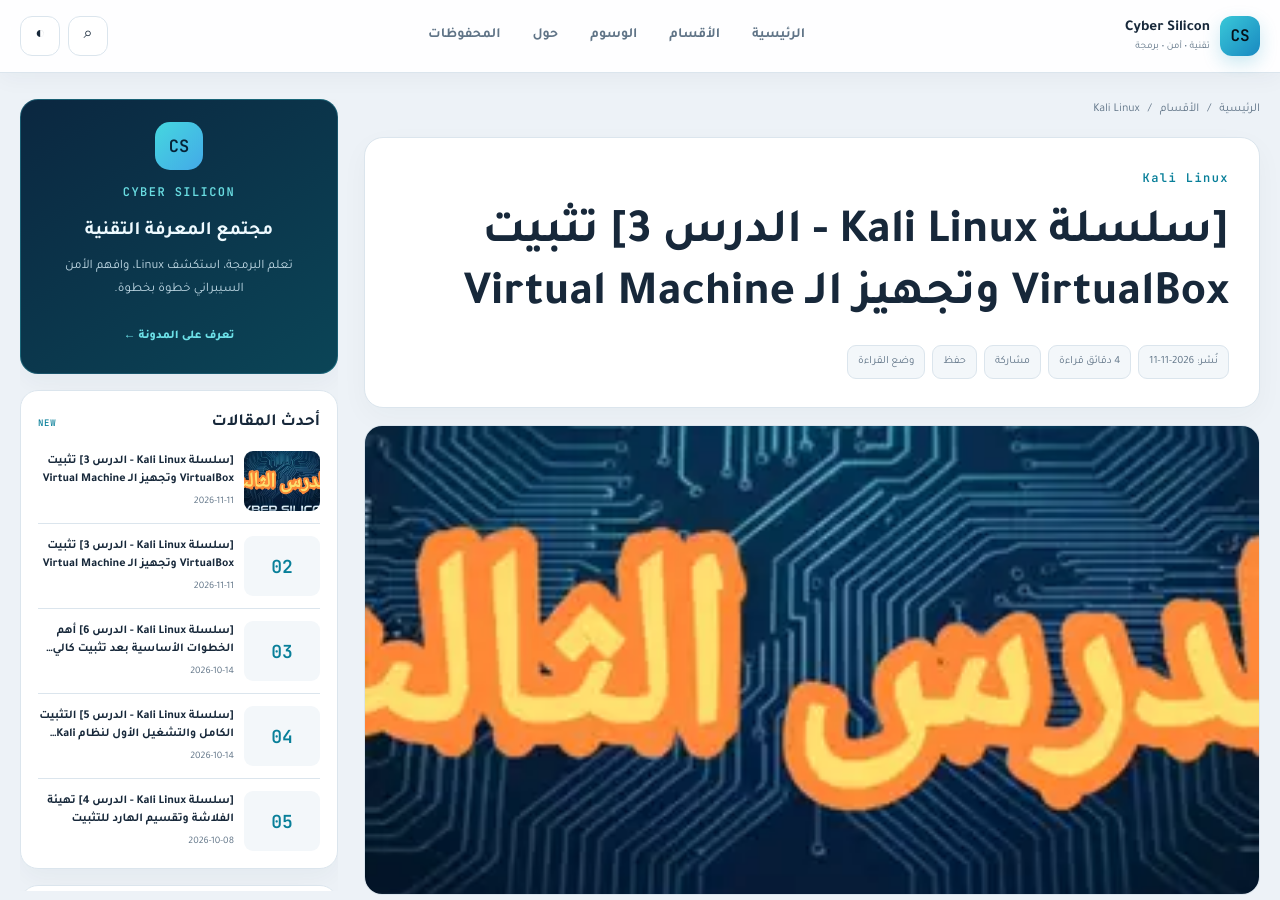
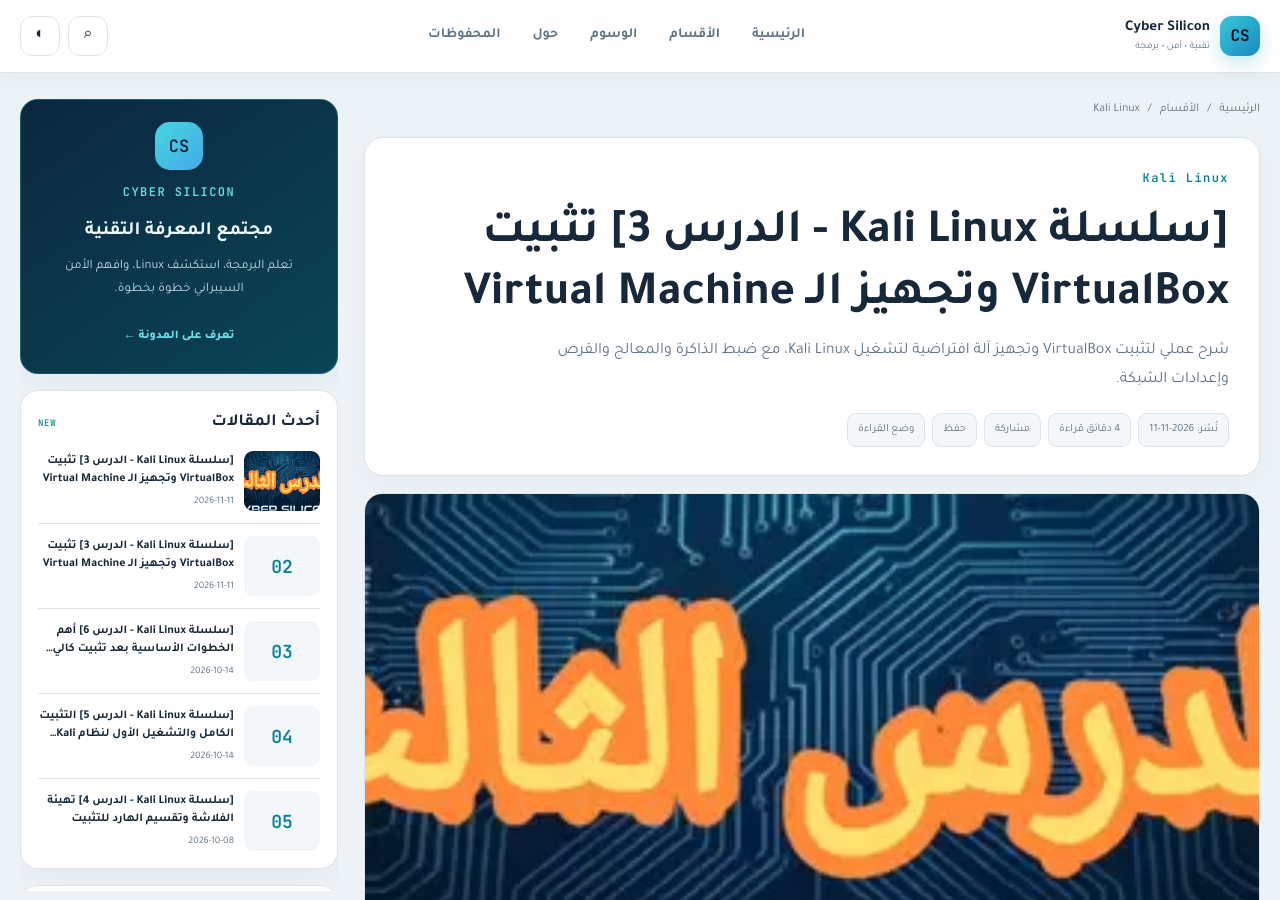
Before and after one commit to cyber-silicon/cyber-silicon.github.io, a Jekyll site: the page built from _posts/2026-11-11-lesson-3-سلسلة-kali-linux-الدرس-3-تثبيت-virtualbox-وتجهيز-الـ-virtual.md, in a window 1280 px wide and 900 px high. Built offline with Jekyll 4.4.1, drawn with Linux system fonts in a browser that asks for light colours; comment, search, counter and statistics services are not loaded.

Commit message:
Make curated Kali lesson the canonical Blogger-backed post

```diff
--- a/_posts/2026-11-11-lesson-3-سلسلة-kali-linux-الدرس-3-تثبيت-virtualbox-وتجهيز-الـ-virtual.md
+++ b/_posts/2026-11-11-lesson-3-سلسلة-kali-linux-الدرس-3-تثبيت-virtualbox-وتجهيز-الـ-virtual.md
@@ -5,13 +5,16 @@
 tags: ["Kali Linux", "VirtualBox", "Cyber Silicon", "دروس وتقنيات"]
 labels: ["Kali Linux", "VirtualBox", "Cyber Silicon", "دروس وتقنيات"]
 image: /assets/images/tiktok-cover-سلسلة-kali-linux-الد.jpg
-summary: ""
+description: "شرح عملي لتثبيت VirtualBox وتجهيز آلة افتراضية لتشغيل Kali Linux، مع ضبط الذاكرة والمعالج والقرص وإعدادات الشبكة."
 lang: ar
 direction: rtl
 comments: true
+blogger_id: "1061904667240081919"
+blogger_url: "https://cyber-silicon.blogspot.com/2026/11/kali-linux-3-virtualbox-virtual-machine.html"
+blogger_sync: manual
 toc: true
 tiktok_url: "https://www.tiktok.com/@cyber_silicon/video/7667112940985715989?utm_campaign=tt4d_open_api&utm_source=sbawotogm6mg76anhw"
-permalink: "/kali linux/virtualbox/cyber silicon/2026/11/11/lesson-3-سلسلة-kali-linux-الدرس-3-تثبيت-virtualbox-وتجهيز-الـ-virtual.html"
+permalink: "/2026/11/kali-linux-3-virtualbox-virtual-machine.html"
 ---
 
 ![[سلسلة Kali Linux - الدرس 3] تثبيت VirtualBox وتجهيز الـ Virtual Machine](/assets/images/tiktok-cover-سلسلة-kali-linux-الد.jpg){: .center-image }
```
